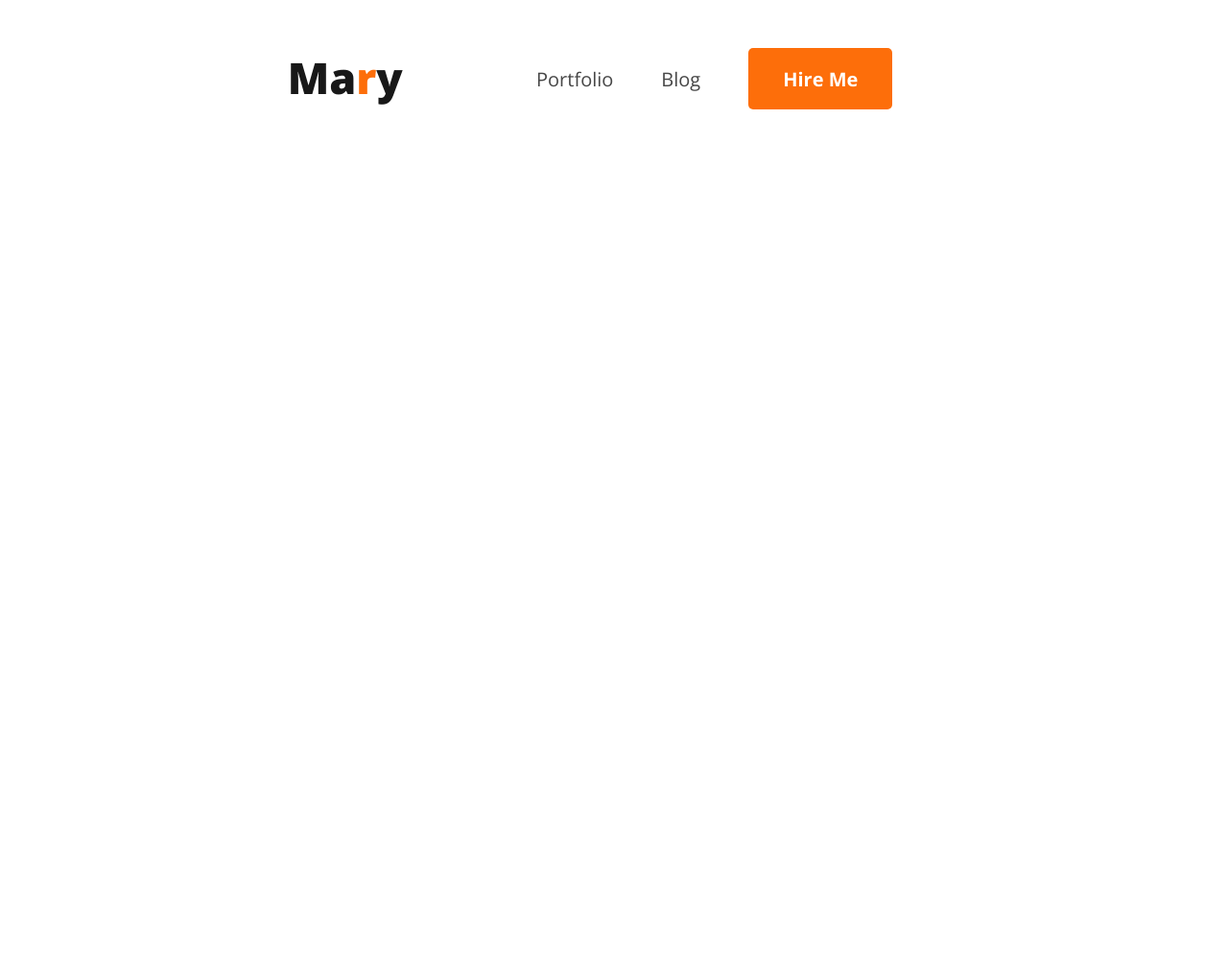
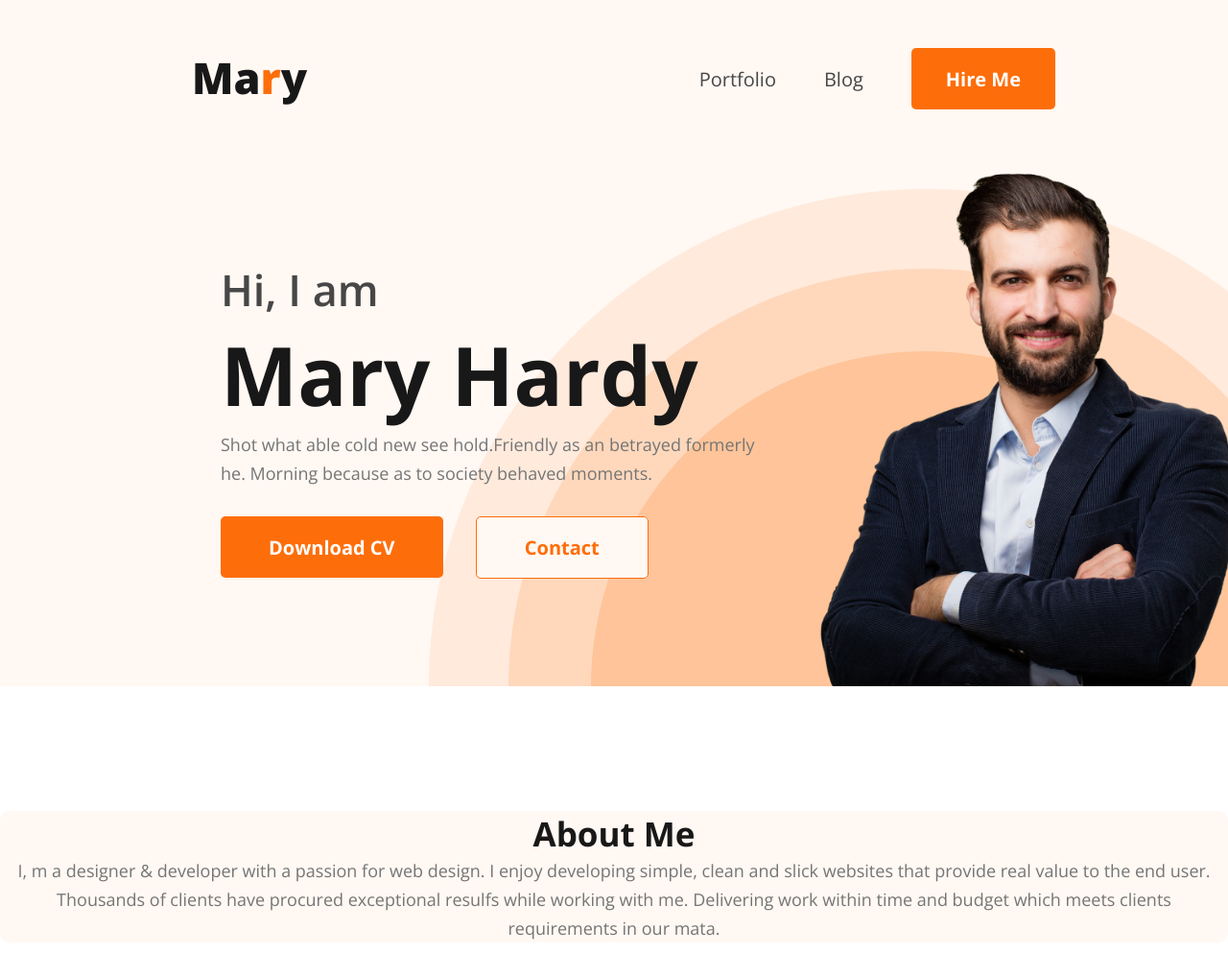
Before and after one commit to RIRony9898/module-5-web-developer-portfolio, a plain HTML site: page index.html in a window 1280 px wide. Shown: the whole page at 96% size. Before the commit the page ends 800 px from the top, so only its background shows below. Drawn offline with nearby package versions, Linux system fonts and the light colour scheme.

Commit message:
banner section done and about section create

```diff
--- a/index.html
+++ b/index.html
@@ -15,6 +15,7 @@
   </head>
   <body>
     <header>
+        <!-- NavBar Start -->
         <nav>
             <h3 class="nav-title">Ma<span class="text-primary">r</span>y</h3>
             <ul>
@@ -23,8 +24,28 @@
                 <li><button class="btn-primary btn-hire-me">Hire Me</button></li>
             </ul>
         </nav>
+        <!-- NavBar End -->
+
+        <!-- Banner section start -->
+        <div class="banner">
+            <div class="banner-content">
+                <h3 class="banner-greeting">Hi, I am</h3>
+                <h1 class="banner-title">Mary Hardy</h1>
+                <p class="banner-paragraph">Shot what able cold new see hold.Friendly as an betrayed formerly he. Morning because as to society behaved moments.</p>
+                <button class="btn-primary btn-download-cv">Download CV</button>
+                <buton class="btn-primary btn-contact">Contact</buton>
+            </div>
+            <img src="./images/hardy.png" alt="">
+        </div>
+        <!-- Banner section end -->
     </header>
-    <main></main>
+    <main>
+        <!-- About section -->
+        <section class="about">
+            <h3 class="section-title">About Me</h3>
+            <p class="section-description">I, m a designer & developer with a passion for web design. I enjoy developing simple, clean and slick websites that provide real value to the end user. Thousands of clients have procured exceptional resulfs while working with me. Delivering work within time and budget which meets clients requirements in our mata.</p>
+        </section>
+    </main>
     <footer></footer>
   </body>
 </html>
--- a/styles/style.css
+++ b/styles/style.css
@@ -4,6 +4,7 @@
   padding: 0px;
   margin: 0px;
   font-family: "Open Sans", sans-serif;
+  max-width: 1600;
 }
 
 .btn-primary {
@@ -21,12 +22,20 @@
   color: #fd6e0a;
 }
 
+/* Header styles */
+header {
+  background: #fff8f3;
+  background-image: url("../images/header_bg.png");
+  background-repeat: no-repeat;
+  background-position: bottom right;
+}
+
 /* Nav related style */
 
 nav {
   display: flex;
-  justify-content: space-around;
-  margin: 50px 230px 0px;
+  justify-content: space-between;
+  padding: 50px 130px 0px 200px;
 }
 
 .nav-title {
@@ -55,3 +64,87 @@ nav li a {
 .btn-hire-me {
   padding: 18px 36px;
 }
+
+/* banner related style */
+.banner {
+  display: flex;
+  align-items: center;
+  padding: 45px 60px 0px 230px;
+  justify-content: space-around;
+}
+
+.banner-content {
+  max-width: 585px;
+}
+
+.banner img {
+  width: 480px;
+}
+
+.banner-greeting {
+  color: #474747;
+  font-family: Open Sans;
+  font-size: 45px;
+  font-weight: 600;
+  margin-bottom: 0;
+}
+
+.banner-title {
+  color: var(--Dark-01, #181818);
+  font-family: Open Sans;
+  font-size: 85px;
+  font-style: normal;
+  font-weight: 700;
+  line-height: normal;
+  margin-top: 5;
+  margin-bottom: 20;
+}
+
+.banner-paragraph {
+  color: var(--Dark-03, #757575);
+  font-family: Open Sans;
+  font-size: 18px;
+  font-style: normal;
+  font-weight: 400;
+  line-height: 30px; /* 166.667% */
+  width: 585px;
+  margin-top: 0;
+  margin-bottom: 30;
+}
+
+.btn-download-cv {
+  padding: 18px 50px;
+  margin-top: 30px;
+  margin-right: 30px;
+}
+
+.btn-contact {
+  background-color: #fff8f3;
+  color: #fd6e0a;
+  border-radius: 5px;
+  border: 1px solid #fd6e0a;
+  padding: 18px 50px;
+}
+
+/* Main section style */
+
+/* About section */
+.about {
+  margin: 130px 0;
+  border-radius: 10px;
+  background: #fff8f3;
+  text-align: center;
+}
+
+.section-title {
+  color: #181818;
+  font-size: 35px;
+  font-weight: 700;
+}
+
+.section-description {
+  color: #757575;
+  font-size: 18px;
+  font-weight: 400;
+  line-height: 30px; /* 166.667% */
+}
```
